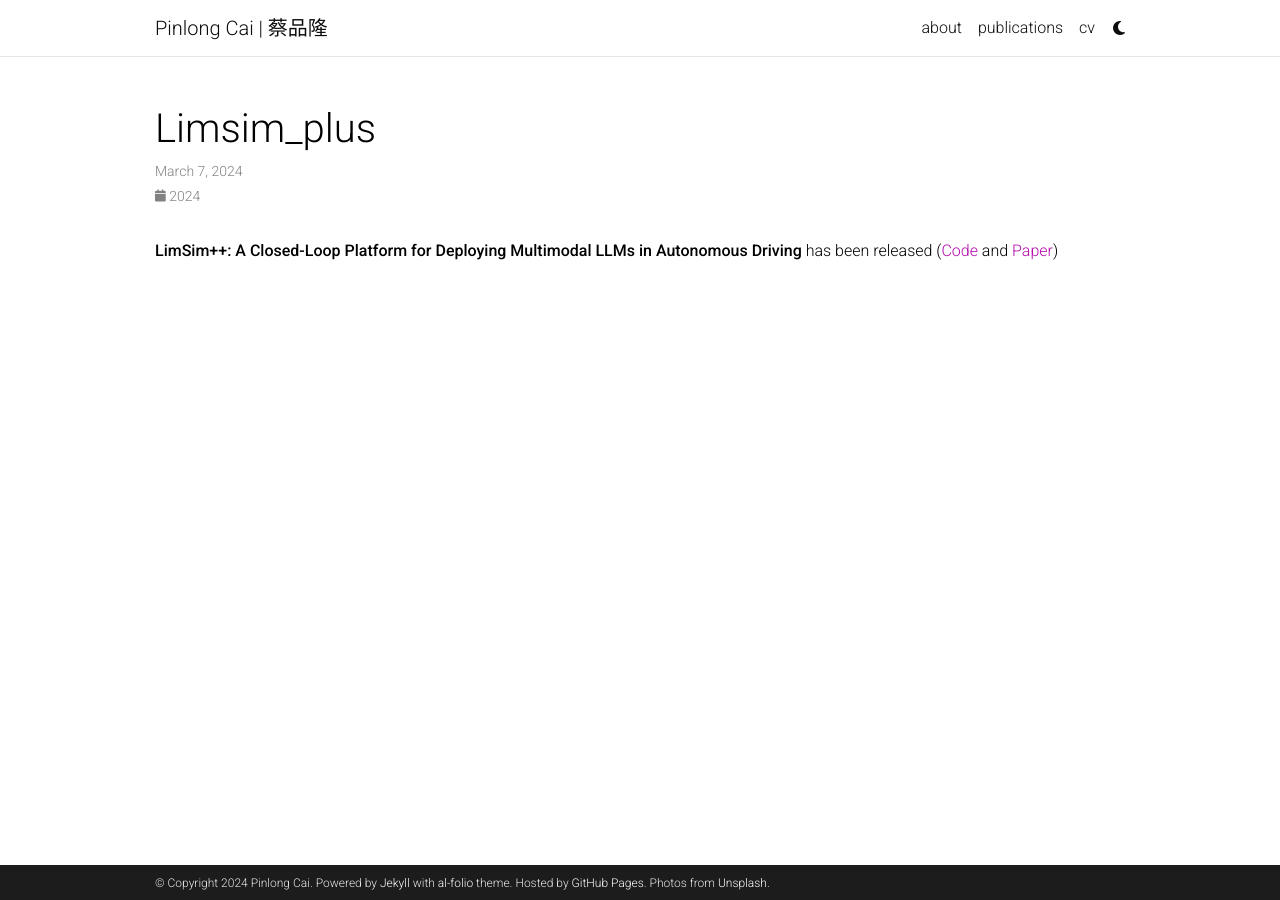
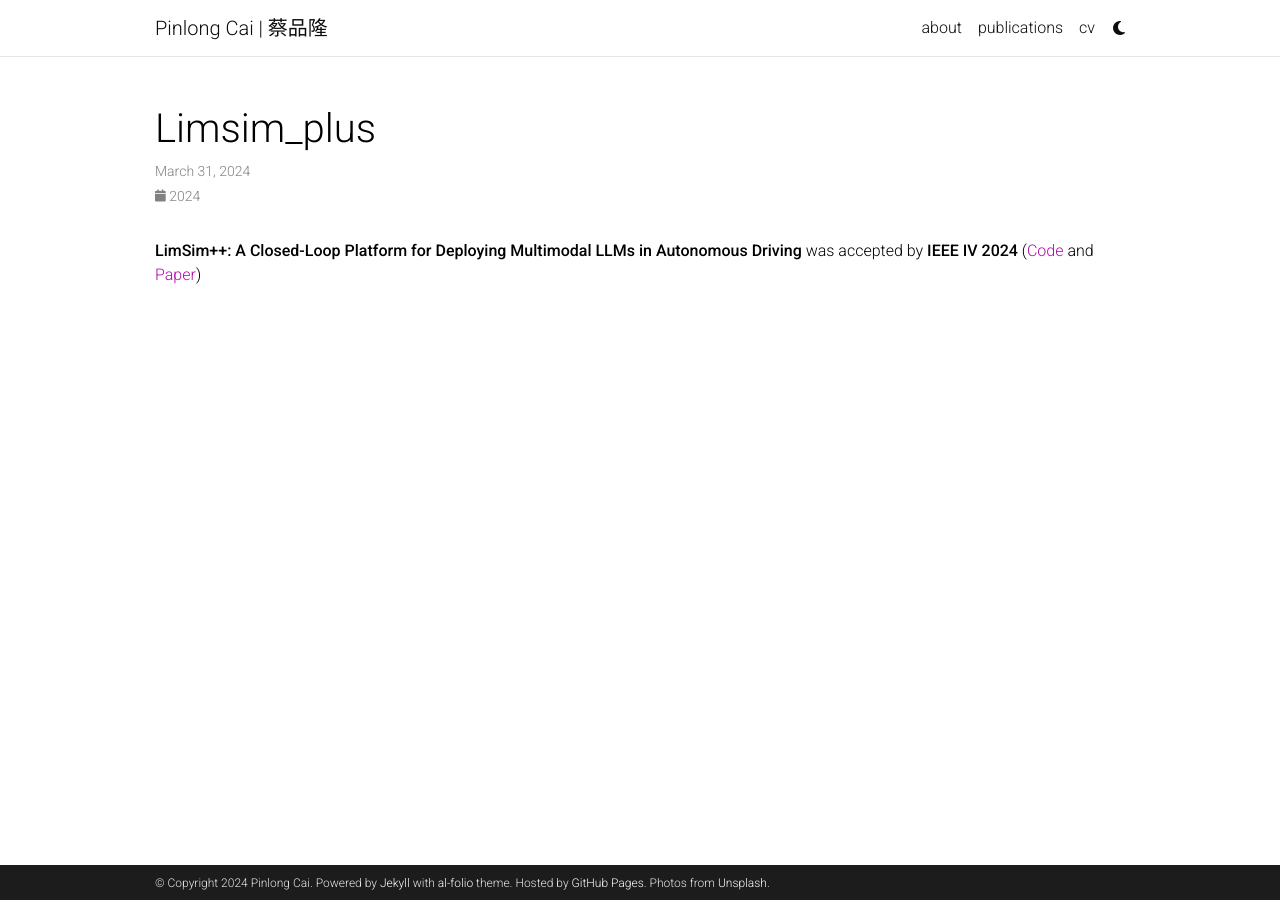
Before and after one commit to pinlong-cai/pinlong-cai.github.io, a Jekyll site: the page built from _news/limsim_plus.md, in a window 1280 px wide. Built offline with Jekyll 4.4.1, drawn with Linux system fonts in a browser that asks for light colours; comment, search, counter and statistics services are not loaded; a style sheet for code colours, icons or effects is not loaded.

Commit message:
Update limsim_plus.md

```diff
--- a/_news/limsim_plus.md
+++ b/_news/limsim_plus.md
@@ -1,9 +1,9 @@
 ---
 
 layout: post
-date: 2024-03-07
+date: 2024-03-31
 inline: true
 related_posts: false
 ---
 
-**LimSim++: A Closed-Loop Platform for Deploying Multimodal LLMs in Autonomous Driving** has been released ([Code](https://github.com/PJLab-ADG/LimSim/tree/LimSim_plus) and [Paper](https://arxiv.org/abs/2402.01246))
+**LimSim++: A Closed-Loop Platform for Deploying Multimodal LLMs in Autonomous Driving** was accepted by **IEEE IV 2024** ([Code](https://github.com/PJLab-ADG/LimSim/tree/LimSim_plus) and [Paper](https://arxiv.org/abs/2402.01246))
```
